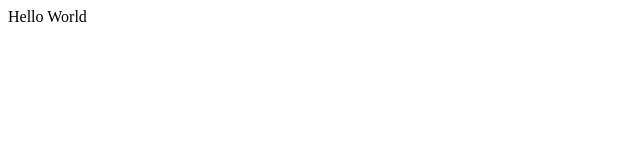
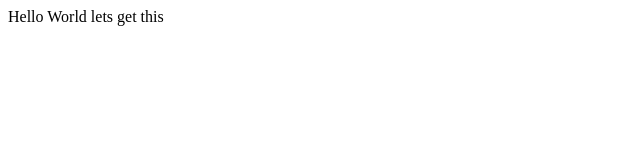
Before and after one commit to edwinkwesi/pythonserver, a plain HTML site: page index.html in a window 1280 px wide. Shown: the full height of the page, 0-640 px from the left. Drawn offline with Linux system fonts and the light colour scheme.

Commit message:
added lines in index html

```diff
--- a/index.html
+++ b/index.html
@@ -1,6 +1,6 @@
 <!DOCTYPE html>
 <html>
 <body>
-Hello World
+Hello World lets get this
 </body>
 </html>
```
